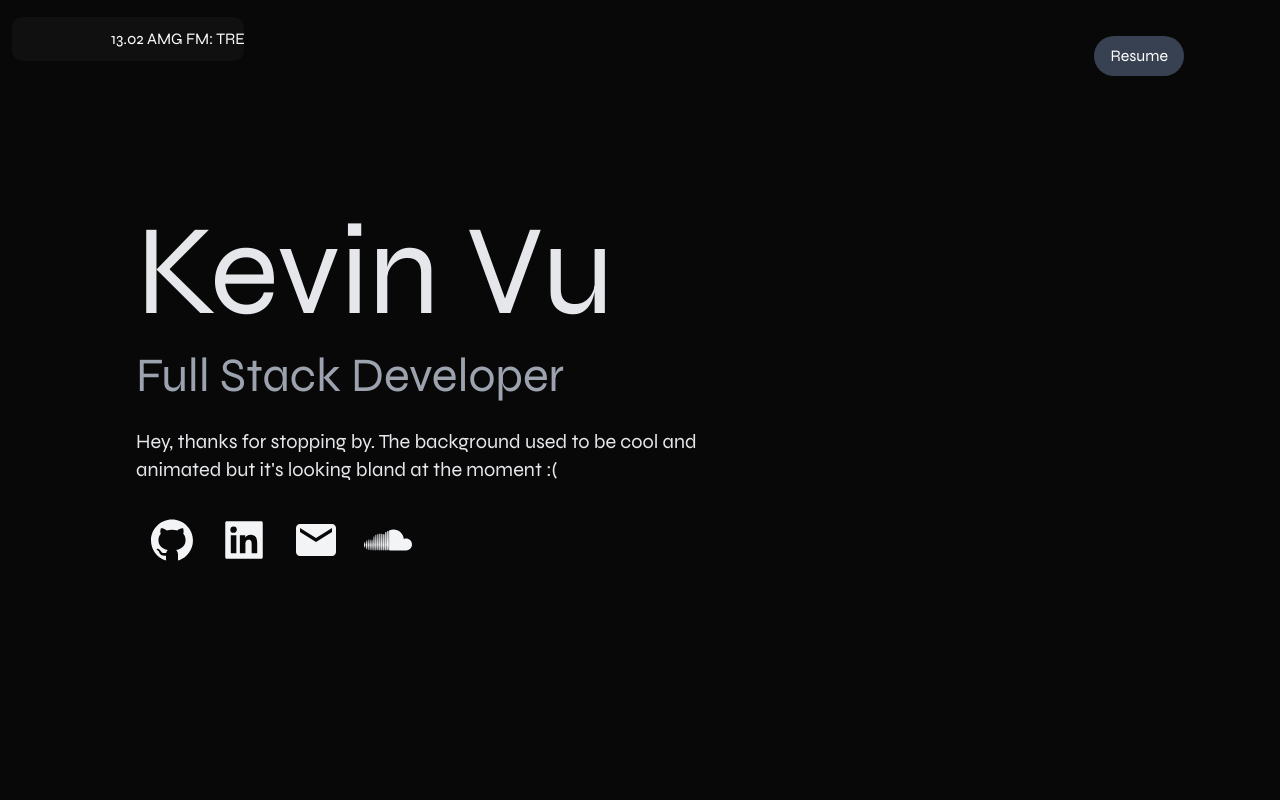
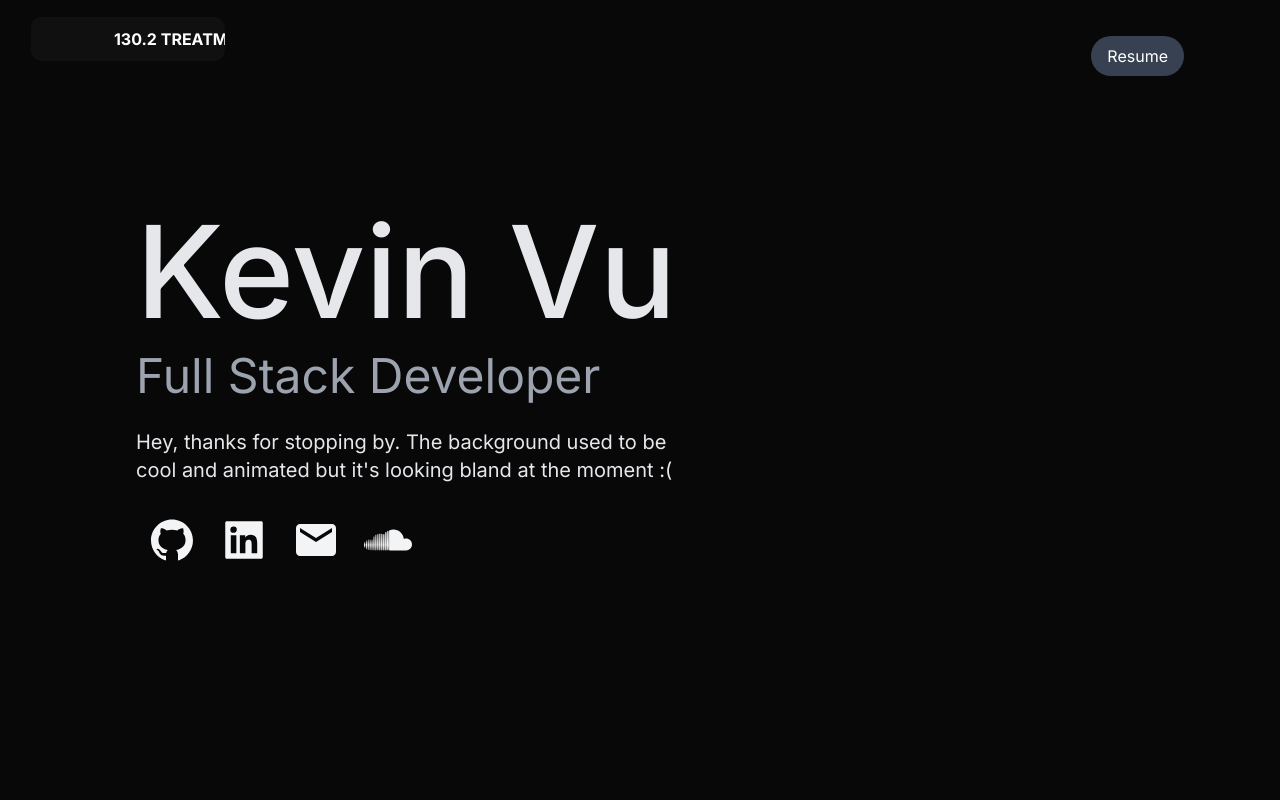
Before and after one commit to amgvu/Personal-Site, a Next.js app: page / in a window 1280 px wide. Shown: the top 800 px of the page. Built offline with nearby package versions, Linux system fonts and the light colour scheme; what prettier-plugin-tailwindcss, tailwindcss-animatecss would draw is missing.

Commit message:
removed aboutme page and changed up stuff

```diff
--- a/components/RadioComponent.tsx
+++ b/components/RadioComponent.tsx
@@ -2,11 +2,11 @@ import { ReactNode } from "react";
 import { motion } from "framer-motion";
 import ReactPlayer from 'react-player'
 
-interface ScrollingBannerProps {
+interface RadioComponentProps {
   text: string;
 }
 
-const RadioComponent: React.FC<ScrollingBannerProps> = ({ text }) => {
+const RadioComponent: React.FC<RadioComponentProps> = ({ text }) => {
   return (
     <div
       style={{
--- a/pages/_app.tsx
+++ b/pages/_app.tsx
@@ -1,15 +1,15 @@
 import '../styles/globals.css'
 import type { AppProps } from 'next/app'
-import { Syne } from '@next/font/google'
+import { Inter } from '@next/font/google'
 
-const dmsans = Syne({
+const roboto = Inter({
   subsets: ['latin'],
   weight: '400',
 })
 
 export default function App({ Component, pageProps }: AppProps) {
   return (
-    <main className={dmsans.className}>
+    <main className={`${roboto.className}`}>
        <Component {...pageProps} />
     </main>
   )
--- a/pages/aboutme.tsx
+++ /dev/null
@@ -1,72 +0,0 @@
-import Head from 'next/head'
-import { Player, Controls } from "@lottiefiles/react-lottie-player";
-import { AiFillLinkedin, AiFillYoutube, AiFillGithub } from "react-icons/ai";
-import { FaSoundcloud, FaNode } from "react-icons/fa";
-import { MdEmail } from "react-icons/md";
-import { SiJavascript, SiPython, SiJava, SiHtml5, SiCss3, SiCsharp, SiCplusplus, SiReact, SiNodedotjs, SiTailwindcss } from "react-icons/si"
-import { serialize } from "v8";
-
-export default function FirstPost() {
-    return     <div>
-    <Head>
-      <title>Kevin Vu</title>
-      <link rel="icon" href="/favicon/favicon.ico" />
-    </Head>
-    <main
-      className="
-    animate-text bg-gray-600 from-gray-700 via-black to-gray-800 px-10
-    dark:bg-gradient-to-br md:px-20 lg:px-40"
-    >
-      <section className="flex min-h-screen flex-grow text-center mx-80">
-        <nav
-          className="flex justify-center py-10
-        text-gray-200"
-        >
-          <h1 className="font-miracle text-xl"></h1>
-          <ul className="flex items-center">
-          </ul>
-        </nav>
-        <div
-          className="relative
-        flex flex-grow flex-col py-40"
-        >
-          <h2
-            className="py-2 font-miracle
-          text-5xl font-medium
-          text-gray-200 animate__fadeInLeft
-          animate__animated dark:text-gray-100
-          md:text-9xl"
-          >
-            Fun things
-          </h2>
-          <p
-            className="text-md py-5
-          font-monument leading-8
-          text-gray-200 animate__fadeInRight
-          animate__delay-1s animate__animated dark:text-gray-200
-          md:text-xl"
-          >
-            Things you probably don&apos;t care about but here they are
-          </p>
-          <p className="text-md py-5
-          font-monument leading-8
-          text-gray-200 animate__fadeInDown
-          animate__delay-1s animate__animated dark:text-gray-200
-          md:text-xl"></p>
-        </div>
-      </section>
-      <section className="py-10">
-        <div>
-          <h3
-            className="py-1 text-sm
-        dark:text-white animate__fadeInUp
-        animate__delay-3s animate__animated
-        dark:text-gray-200"
-          >
-            This site was made with React & Tailwind.
-          </h3>
-        </div>
-      </section>
-    </main>
-  </div>;
-  }
--- a/pages/index.tsx
+++ b/pages/index.tsx
@@ -45,39 +45,51 @@ const toolIcons = [
   SiTailwindcss
 ];
 
+const resumePdfPath = 'resumejune2023.pdf';
+
 export default function Home() {
+    const openResumePdf = () => {
+    window.open(resumePdfPath, '_blank');
+  };
+
   return (
     <div>
-      <Head>
+     <Head>
         <title>Kevin Vu</title>
         <link rel="icon" href="/favicon/favicon.ico" />
+        <link rel="preconnect" href="https://fonts.googleapis.com" />
+        <link rel="preconnect" href="https://fonts.gstatic.com" crossOrigin="true" />
+        <link href="https://fonts.googleapis.com/css2?family=Inter:wght@100..900&display=swap" rel="stylesheet" />
       </Head>
       <main className="bg-[#080808] px-4 md:px-8 lg:px-16 xl:px-24">
         <section className="flex min-h-screen flex-grow flex-col place-content-center">
-          <nav className="mb-8 flex justify-end py-4 md:py-8 text-gray-200">
-            <RadioComponent text="13.02 AMG FM: TREATMENT III" />
+          <nav className="mb-8 font-sans flex justify-end py-4 md:py-8 text-gray-200">
+            <div className="ease-in-out animate__fadeIn animate__delay-1s animate__animated font-bold">
+            <RadioComponent text="130.2 TREATMENT FM" />
+            </div>
             <h1 className="font-miracle text-xl"></h1>
             <ul className="flex items-center">
               <li>
-                <button className="delay-10 ml-4 md:ml-8 translate-y-1 rounded-full border-none bg-gray-700 px-4 py-2 font-miracle text-white ease-in-out animate__fadeInRight animate__delay-1s animate__animated hover:scale-110 hover:bg-gray-200 hover:text-gray-900">
+                <button
+                  className="delay-10 ml-4 md:ml-8 translate-y-1 rounded-full border-none bg-gray-700 px-4 py-2 text-white ease-in-out transition duration-100 animate__fadeIn animate__delay-1s animate__animated hover:bg-gray-200 hover:text-gray-900 cursor-pointer" onClick={openResumePdf}>
                   Resume
                 </button>
               </li>
             </ul>
           </nav>
-          <div className="relative bottom-20 flex flex-grow flex-col place-content-center p-10 py-10">
-            <h2 className="py-2 font-miracle text-5xl font-medium text-gray-200 animate__fadeInDown animate__animated dark:text-gray-100 md:text-9xl">
+          <div className="relative font-sans bottom-20 flex flex-grow flex-col place-content-center p-10 py-10">
+            <h2 className="py-2 text-5xl font-medium text-gray-200 animate__fadeIn animate__animated dark:text-gray-100 md:text-9xl">
               Kevin Vu
             </h2>
-            <h3 className="py-2 font-miracle text-2xl text-gray-400 animate__fadeInDown animate__delay animate__animated md:text-5xl">
+            <h3 className="py-2 text-2xl text-gray-400 animate__fadeIn animate__delay animate__animated md:text-5xl">
               Full Stack Developer
             </h3>
-            <p className="text-md max-w-xl py-5 font-monument leading-8 text-gray-200 animate__fadeInDown animate__delay-1s animate__animated dark:text-gray-200 md:text-xl">
+            <p className="text-md max-w-xl py-5 leading-8 text-gray-200 animate__fadeIn animate__delay-1s animate__animated dark:text-gray-200 md:text-xl">
               Hey, thanks for stopping by. The background used to be cool and animated but it&apos;s looking bland at the moment :(
             </p>
-            <div className="animate__fadeInDown animate__delay-1s animate__animated">
+            <div className="animate__fadeIn animate__delay-1s animate__animated">
               {socialIcons.map((item, index) => (
-                <button key={index} className="delay-10 flex-row gap-16 bg-transparent p-3 py-3 text-5xl text-gray-100 transition duration-200 ease-in-out hover:-translate-y-1 hover:scale-110 dark:text-gray-400" onClick={() => window.open(item.link)}>
+                <button key={index} className="delay-10 flex-row gap-16 bg-transparent p-3 py-3 text-5xl text-gray-100 transition duration-100 ease-in-out hover:-translate-y-1 hover:scale-110 dark:text-gray-400" onClick={() => window.open(item.link)}>
                   <item.icon />
                 </button>
               ))}
@@ -86,20 +98,20 @@ export default function Home() {
         </section>
         <section className="text-center mx-auto px-4 md:px-8 lg:px-16 xl:px-24">
           <div>
-            <h3 className="py-1 font-miracle text-4xl md:text-4xl lg:text-5xl animate__fadeInUp animate__delay-3s animate__animated dark:text-white">
+            <h3 className="py-1 text-4xl md:text-4xl lg:text-5xl animate__fadeInUp animate__delay-3s animate__animated dark:text-white">
               I&apos;m Kevin.
             </h3>
-            <p className="text-xl md:text-1xl lg:text-2xl py-2 font-monument leading-8 text-gray-800 animate__fadeInUp animate__delay-3s animate__animated dark:text-gray-200">
+            <p className="text-xl md:text-1xl lg:text-2xl py-2 leading-8 text-gray-800 animate__fadeInUp animate__delay-3s animate__animated dark:text-gray-200">
              Gonna write some corny stuff here
             </p>
           </div>
         </section>
         <section className="text-center">
           <div>
-            <h3 className="pt-6 pb-2 font-miracle text-4xl animate__fadeInUp animate__delay-3s animate__animated dark:text-white">
+            <h3 className="pt-6 pb-2 text-4xl animate__fadeInUp animate__delay-3s animate__animated dark:text-white">
               Here&apos;s my toolbox,
             </h3>
-            <p className="text-md space-x-4 flex flex-row justify-center py-6 font-monument leading-8 text-gray-800 animate__fadeInUp animate__delay-3s animate__animated dark:text-gray-200">
+            <p className="text-md space-x-4 flex flex-row justify-center py-6 leading-8 text-gray-800 animate__fadeInUp animate__delay-3s animate__animated dark:text-gray-200">
               {toolIcons.map((Icon, index) => (
                 <Icon key={index} className="text-5xl animate__fadeInUp animate__delay-3s animate__animated dark:text-white" />
               ))}
--- a/tailwind.config.js
+++ b/tailwind.config.js
@@ -40,7 +40,7 @@ module.exports = {
         },
       },
       fontFamily: {
-        sans: []
+        sans: ['Inter', 'sans-serif'] // Include Noto Sans as the primary sans-serif font
       },
     },
   },
```
Lines whose indentation alone changed are shown as unchanged.
